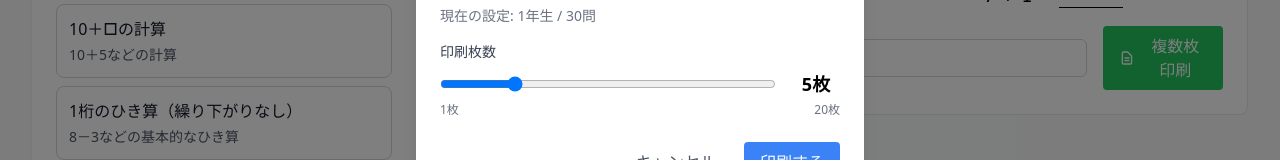
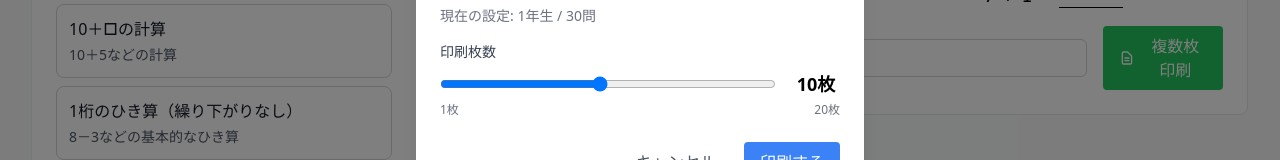
Before and after one commit to knishioka/math-worksheet, a React (Vite) app: page / in a window 1280 px wide. Both pictures are taken after a click on the button "複数枚印刷". Shown: the part 792-952 px from the top of the page. Built offline with nearby package versions, Linux system fonts and the light colour scheme; the HTML template or start-up script is replaced by a standard one.

Commit message:
fix: 複数枚印刷のデフォルト枚数を10枚に変更

```diff
--- a/src/components/Preview/MultiPagePrintDialog.tsx
+++ b/src/components/Preview/MultiPagePrintDialog.tsx
@@ -14,7 +14,7 @@ export const MultiPagePrintDialog: React.FC<MultiPagePrintDialogProps> = ({
   onPrint,
   settings,
 }) => {
-  const [pageCount, setPageCount] = useState(5);
+  const [pageCount, setPageCount] = useState(10);
 
   if (!isOpen) return null;
 
```
